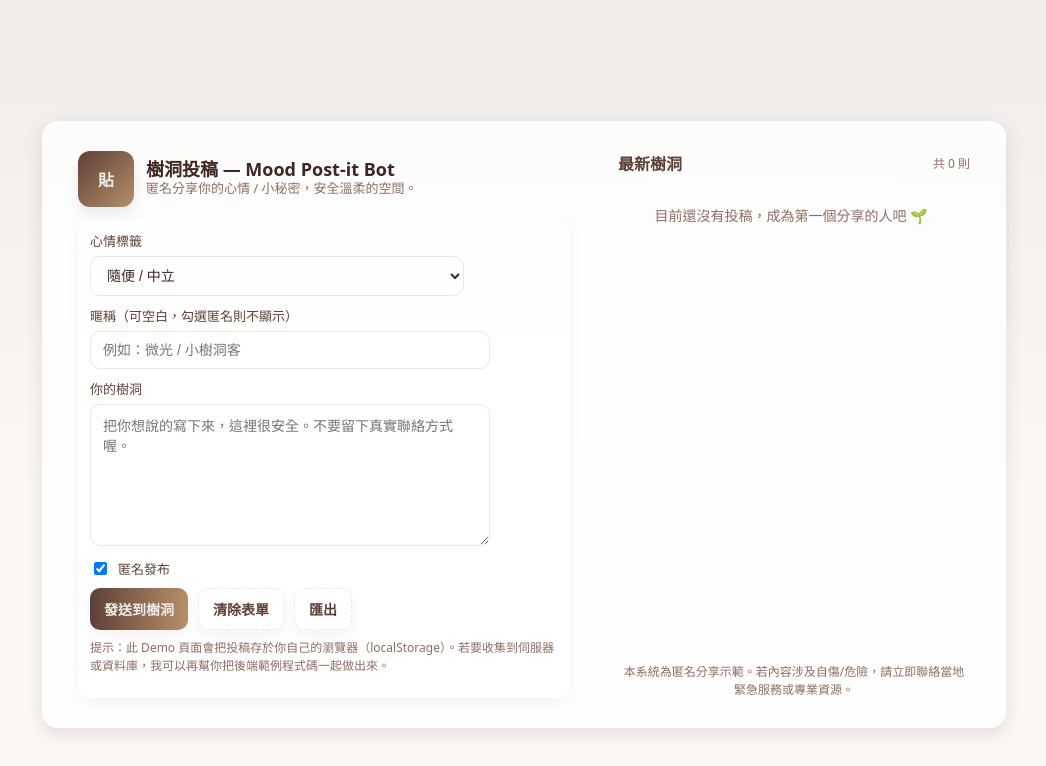
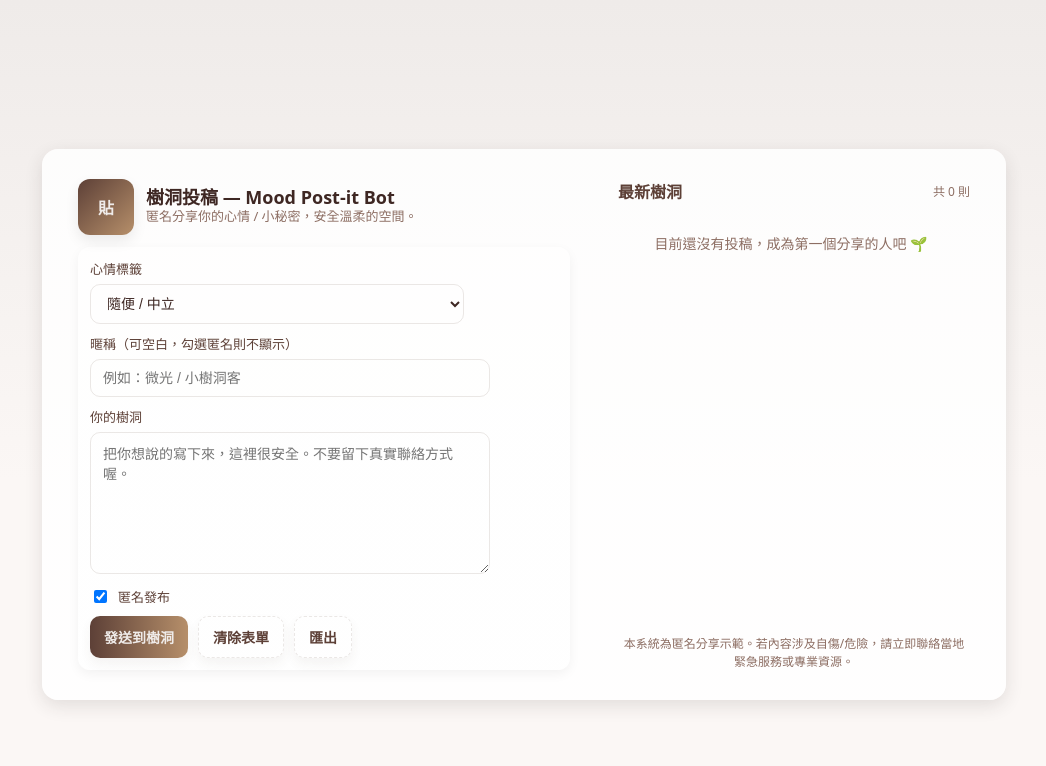
Before and after one commit to Rainie700/moodPost, a plain HTML site: page index.html in a window 1280 px wide. Shown: the whole page, without its empty margins (116-1162 px from the left). Drawn offline with Linux system fonts and the light colour scheme.

Commit message:
Update index.html

```diff
--- a/index.html
+++ b/index.html
@@ -222,7 +222,7 @@
           <button class="btn-ghost" id="btnExport" title="輸出本機資料 (JSON)">匯出</button>
         </div>
 
-        <p class="small" style="margin-top:8px;">提示：此 Demo 頁面會把投稿存於你自己的瀏覽器（localStorage）。若要收集到伺服器或資料庫，我可以再幫你把後端範例程式碼一起做出來。</p>
+        <!--<p class="small" style="margin-top:8px;">提示：此 Demo 頁面會把投稿存於你自己的瀏覽器（localStorage）。若要收集到伺服器或資料庫，我可以再幫你把後端範例程式碼一起做出來。</p>-->
       </div>
 
     </section>
```
